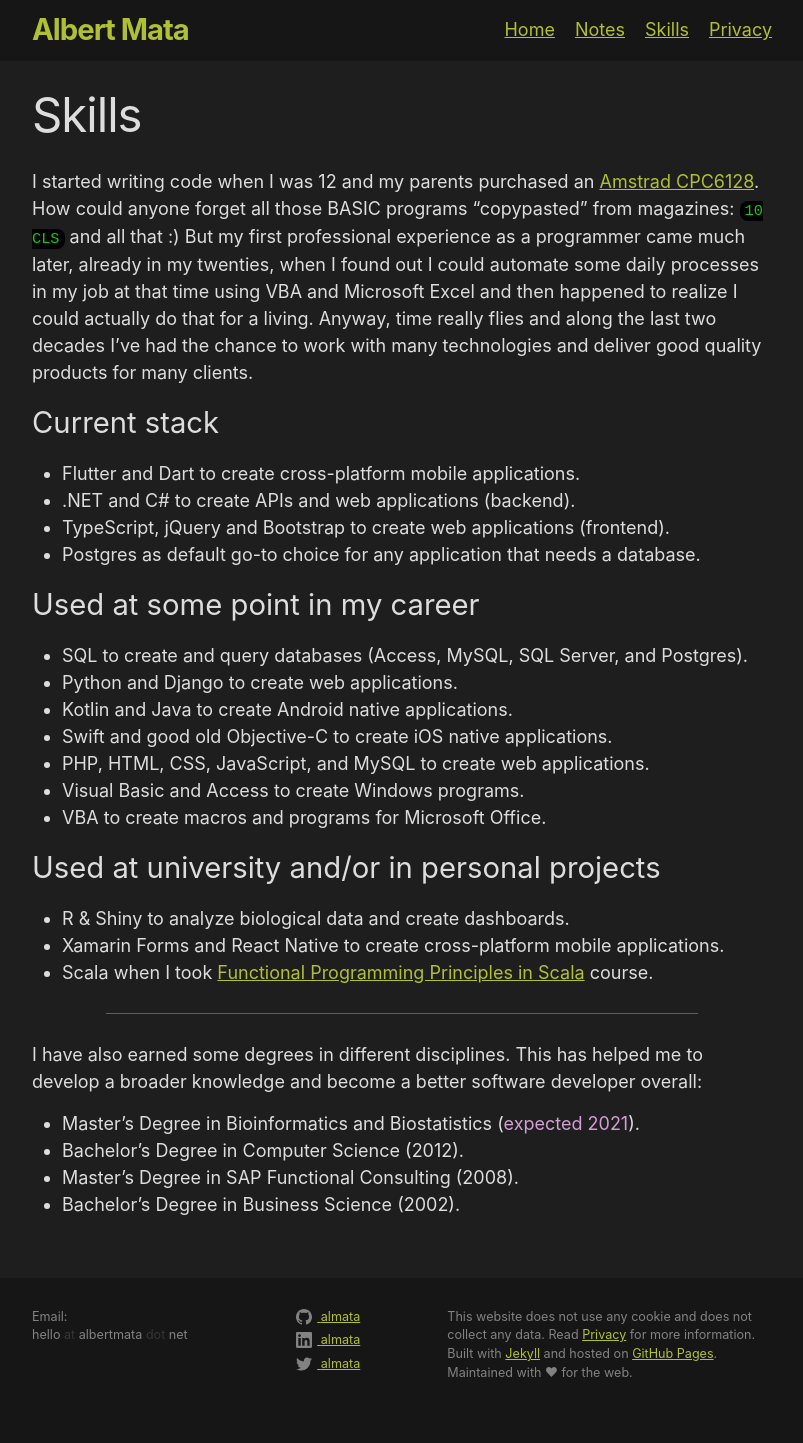
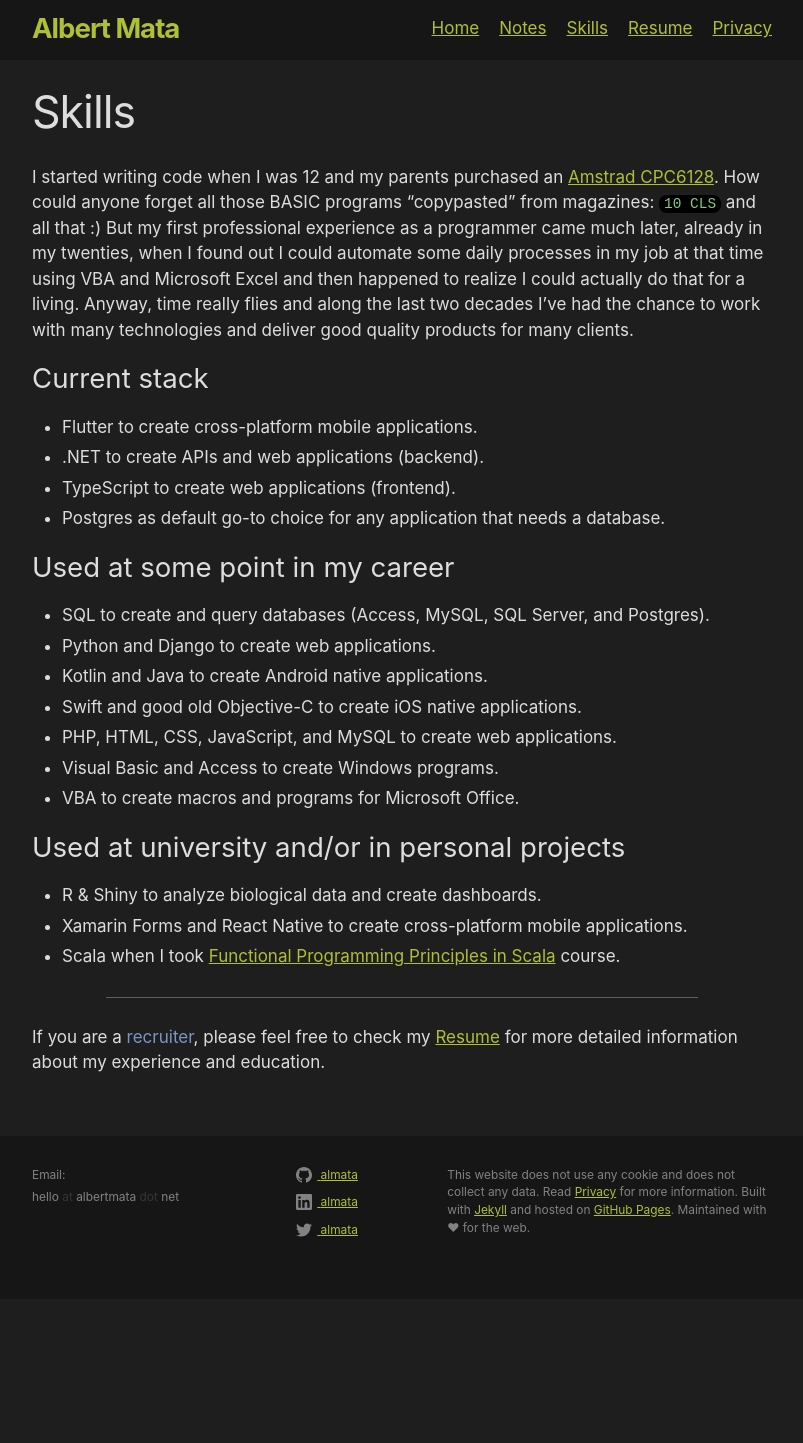
Before and after one commit to almata/Jekyll, a Jekyll site: the page built from skills.markdown, in a window 1280 px wide. Shown: the whole page, without its empty margins (238-1041 px from the left). Built offline with Jekyll 4.4.1, drawn with Linux system fonts in a browser that asks for light colours; after the commit the page ends 1299 px from its top, so only the background shows below that.

Commit message:
Add Resume section

```diff
--- a/_sass/minima.scss
+++ b/_sass/minima.scss
@@ -3,7 +3,7 @@
 // Define defaults for each variable.
 
 $base-font-family: -apple-system, BlinkMacSystemFont, "Segoe UI", Roboto, Helvetica, Arial, sans-serif, "Apple Color Emoji", "Segoe UI Emoji", "Segoe UI Symbol" !default;
-$base-font-size:   18px !default; // AMG: it was 16px
+$base-font-size:   17px !default; // AMG: it was 16px
 $base-font-weight: 400 !default;
 $small-font-size:  $base-font-size * 0.875 !default;
 $base-line-height: 1.5 !default;
@@ -13,7 +13,7 @@ $spacing-unit:     30px !default;
 $text-color:       #ddd !default; // AMG: it was #111
 $background-color: #1e1e1e !default; // AMG: it was #fdfdfd
 $brand-color:      #b0c034 !default; // AMG: it was #2a7ae2
-$em-color:         rgb(212, 159, 214);
+$em-color:         rgb(123, 149, 197); // rgb(212, 159, 214);
 
 $grey-color:       #828282 !default;
 $grey-color-light: lighten($grey-color, 40%) !default;
--- a/_sass/minima/_base.scss
+++ b/_sass/minima/_base.scss
@@ -94,6 +94,7 @@ ul, ol {
 }
 
 li {
+  margin-bottom: 5px;
   > ul,
   > ol {
     margin-bottom: 0;
@@ -156,7 +157,7 @@ blockquote {
 pre,
 code {
   @include relative-font-size(0.85);
-  color: #15c915;
+  color: #83ca83;
   border-radius: 8px;
   background-color: #000;
 }
@@ -182,6 +183,20 @@ pre {
 em {
   font-style: normal;
   color: $em-color;
+}
+
+
+/**
+ * Custom styles for resume
+ */
+.resume-grayed-out {
+  color: darken($grey-color, $amount: 15%);
+  font-size: $base-font-size * 0.8;
+}
+
+.cv-bullet {
+  font-size: $base-font-size * 1.8;
+  color: $brand-color;
 }
 
 
--- a/privacy.markdown
+++ b/privacy.markdown
@@ -4,7 +4,6 @@ title: Privacy
 permalink: /privacy/
 order: 10
 ---
-
 # Nature of this website
 
 This website contains personal notes on software development. All content is opinion-based. My opinions do not reflect the ideas, ideologies, or points of view of any organization I can be potentially affiliated with.
--- a/skills.markdown
+++ b/skills.markdown
@@ -4,14 +4,13 @@ title: Skills
 permalink: /skills/
 order: 2
 ---
-
 I started writing code when I was 12 and my parents purchased an [Amstrad CPC6128](https://en.wikipedia.org/wiki/Amstrad_CPC). How could anyone forget all those BASIC programs "copypasted" from magazines: `10 CLS` and all that :) But my first professional experience as a programmer came much later, already in my twenties, when I found out I could automate some daily processes in my job at that time using VBA and Microsoft Excel and then happened to realize I could actually do that for a living. Anyway, time really flies and along the last two decades I've had the chance to work with many technologies and deliver good quality products for many clients.
 
 ### Current stack
 
-- Flutter and Dart to create cross-platform mobile applications.
-- .NET and C# to create APIs and web applications (backend).
-- TypeScript, jQuery and Bootstrap to create web applications (frontend).
+- Flutter to create cross-platform mobile applications.
+- .NET to create APIs and web applications (backend).
+- TypeScript to create web applications (frontend).
 - Postgres as default go-to choice for any application that needs a database.
 
 ### Used at some point in my career
@@ -32,9 +31,4 @@ I started writing code when I was 12 and my parents purchased an [Amstrad CPC612
 
 <hr />
 
-I have also earned some degrees in different disciplines. This has helped me to develop a broader knowledge and become a better software developer overall:
-
-* Master's Degree in Bioinformatics and Biostatistics (_expected 2021_).
-* Bachelor's Degree in Computer Science (2012).
-* Master's Degree in SAP Functional Consulting (2008).
-* Bachelor's Degree in Business Science (2002).
+If you are a _recruiter_, please feel free to check my <a href="/resume/">Resume</a> for more detailed information about my experience and education.
```
Also changed, not shown: resume.markdown (added, +111 -0 lines).
